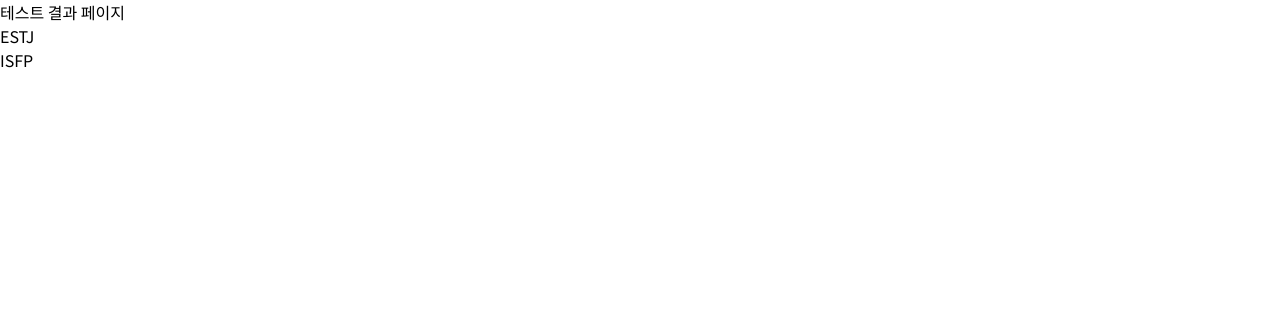
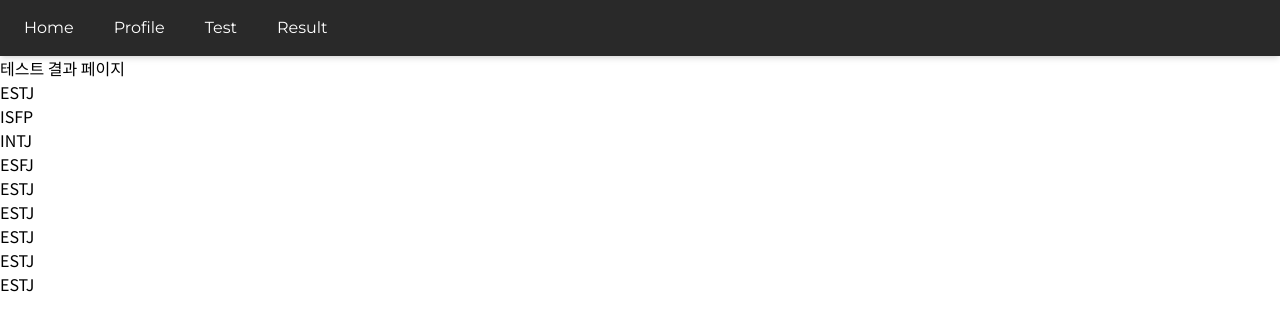
Before and after one commit to woodie2933/mbti-test-project, a React (Vite) app: page /result in a window 1280 px wide. Shown: the top 330 px of the page. Built offline with nearby package versions, Linux system fonts and the light colour scheme; data requests are answered from the project's data file; sample sign-in values are in the browser's storage; a web font is replaced by a local one.

Commit message:
fix: 테스트 결과 제출시 result 페이지로 이동하지 않는 오류 수정

```diff
--- a/db.json
+++ b/db.json
@@ -9,6 +9,41 @@
       "id": "d561",
       "mbti": "ISFP",
       "description": "ISFP: 예술적 영혼을 가진 자유로운 영혼! ISFP는 삶을 예술적으로 표현하고 싶어하는 사람들입니다. 이들은 항상 자신의 감정과 경험을 창의적인 방법으로 표현하며, '삶은 예술이다'라는 믿음을 가지고 있어요. 그러나 가끔은 너무 자유로워서 계획이 없을 때가 많아요. 하지만 그들은 언제나 자신만의 방식으로 세상을 아름답게 만듭니다."
+    },
+    {
+      "id": "ec8f",
+      "mbti": "INTJ",
+      "description": "INTJ: 조용한 전략가, 머리로 세상을 정복하다! INTJ는 조용히 세상을 바꾸는 사람들입니다. 이들은 항상 머릿속에서 복잡한 계획을 짜고 있으며, 모든 문제에 대한 해결책을 가지고 있어요. '세상을 더 나은 곳으로 만들 수 있어'라고 생각하며 하루하루를 보내죠. 하지만 가끔은 너무 혼자만의 세계에 빠져들어서 주변 사람들이 '저 사람은 지금 무슨 생각을 하고 있는 걸까?'라고 궁금해할 때가 있어요. 그래도 이들은 항상 한 발 앞서 나가는 인생의 전략가랍니다."
+    },
+    {
+      "id": "1570",
+      "mbti": "ESFJ",
+      "description": "ESFJ: 세상의 평화를 지키는 사회적 중재자! ESFJ는 사람들과의 관계를 중시하며, '모두가 행복할 수 있다면 나도 행복해'라는 마인드를 가지고 있어요. 이들은 다른 사람들을 도와주는 데에서 진정한 기쁨을 느끼며, 언제나 주위 사람들의 요구에 민감하게 반응해요. 그러나 가끔은 너무 자신을 희생하는 경우가 있어, '내 감정도 소중해'라고 말할 필요가 있을지도 몰라요."
+    },
+    {
+      "id": "4c97",
+      "mbti": "ESTJ",
+      "description": "ESTJ: 체계적인 지휘관! ESTJ는 모든 것을 계획하고 조직하는 능력이 탁월한 사람들입니다. 이들은 무엇이든 정확하게 처리하고 싶어하며, '제대로 된 절차가 있으면 모든 게 순조롭게 진행될 수 있어'라는 믿음을 가지고 있어요. 그러나 가끔은 너무 엄격해서 주변 사람들이 '조금만 느긋하게 지내면 안 될까?'라고 묻고 싶을 때가 있을지도 몰라요. 그래도 이들은 확실히 모든 일을 끝내고야 마는 성격이에요."
+    },
+    {
+      "id": "4020",
+      "mbti": "ESTJ",
+      "description": "ESTJ: 체계적인 지휘관! ESTJ는 모든 것을 계획하고 조직하는 능력이 탁월한 사람들입니다. 이들은 무엇이든 정확하게 처리하고 싶어하며, '제대로 된 절차가 있으면 모든 게 순조롭게 진행될 수 있어'라는 믿음을 가지고 있어요. 그러나 가끔은 너무 엄격해서 주변 사람들이 '조금만 느긋하게 지내면 안 될까?'라고 묻고 싶을 때가 있을지도 몰라요. 그래도 이들은 확실히 모든 일을 끝내고야 마는 성격이에요."
+    },
+    {
+      "id": "9008",
+      "mbti": "ESTJ",
+      "description": "ESTJ: 체계적인 지휘관! ESTJ는 모든 것을 계획하고 조직하는 능력이 탁월한 사람들입니다. 이들은 무엇이든 정확하게 처리하고 싶어하며, '제대로 된 절차가 있으면 모든 게 순조롭게 진행될 수 있어'라는 믿음을 가지고 있어요. 그러나 가끔은 너무 엄격해서 주변 사람들이 '조금만 느긋하게 지내면 안 될까?'라고 묻고 싶을 때가 있을지도 몰라요. 그래도 이들은 확실히 모든 일을 끝내고야 마는 성격이에요."
+    },
+    {
+      "id": "d1f1",
+      "mbti": "ESTJ",
+      "description": "ESTJ: 체계적인 지휘관! ESTJ는 모든 것을 계획하고 조직하는 능력이 탁월한 사람들입니다. 이들은 무엇이든 정확하게 처리하고 싶어하며, '제대로 된 절차가 있으면 모든 게 순조롭게 진행될 수 있어'라는 믿음을 가지고 있어요. 그러나 가끔은 너무 엄격해서 주변 사람들이 '조금만 느긋하게 지내면 안 될까?'라고 묻고 싶을 때가 있을지도 몰라요. 그래도 이들은 확실히 모든 일을 끝내고야 마는 성격이에요."
+    },
+    {
+      "id": "2046",
+      "mbti": "ESTJ",
+      "description": "ESTJ: 체계적인 지휘관! ESTJ는 모든 것을 계획하고 조직하는 능력이 탁월한 사람들입니다. 이들은 무엇이든 정확하게 처리하고 싶어하며, '제대로 된 절차가 있으면 모든 게 순조롭게 진행될 수 있어'라는 믿음을 가지고 있어요. 그러나 가끔은 너무 엄격해서 주변 사람들이 '조금만 느긋하게 지내면 안 될까?'라고 묻고 싶을 때가 있을지도 몰라요. 그래도 이들은 확실히 모든 일을 끝내고야 마는 성격이에요."
     }
   ]
 }
--- a/src/Router.jsx
+++ b/src/Router.jsx
@@ -16,8 +16,9 @@ const AppRouter = () => {
 
   return (
     <Router>
+      <Layout>
         <Routes>
-        <Route element={<Layout />}>
+          <Route>
             <Route
               path="/"
               element={
@@ -40,6 +41,7 @@ const AppRouter = () => {
             <Route path="/result" element={<TestResultPage />} />
           </Route>
         </Routes>
+      </Layout>
     </Router>
   );
 };
--- a/src/pages/Profile.jsx
+++ b/src/pages/Profile.jsx
@@ -5,7 +5,6 @@ import { toast } from "react-toastify";
 const Profile = ({ user, setUser }) => {
   const [nickname, setNickname] = useState(user?.nickname || "");
   const data = JSON.parse(localStorage.getItem("userData"));
-  console.log("8번째 줄", nickname);
 
   useEffect(() => {
     const fetchData = async () => {
@@ -50,18 +49,18 @@ const Profile = ({ user, setUser }) => {
           onSubmit={handleSubmit}
           className="w-96 h-40 bg-white text-[#343434] p-6 rounded-xl flex flex-col justify-center items-center"
         >
-          <div className="w-full">
+          <div className="w-full flex justify-center">
             <input
               type="text"
               value={nickname}
               onChange={handleNicknameChange}
               defaultValue={nickname}
-              className="w-full p-2 border-none rounded-md text-[#343434] focus:outline-none focus:ring-2 focus:ring-[#f56d6d]"
+              className="w-64 p-2 border-none rounded-md text-[#343434] text-xl font-semibold focus:outline-none focus:ring-2 focus:ring-[#f56d6d] text-center"
             />
           </div>
           <button
             type="submit"
-            className="mt-6 px-6 py-3 bg-[#f56d6d] text-white font-bold rounded-full shadow-md hover:bg-[#454545] transition duration-300"
+            className="mt-4 px-6 py-3 bg-[#f56d6d] text-white font-bold rounded-full shadow-md hover:bg-[#454545] transition duration-300"
           >
             프로필 업데이트
           </button>
--- a/src/pages/TestForm.jsx
+++ b/src/pages/TestForm.jsx
@@ -1,10 +1,13 @@
 import React, { useState } from "react";
 import { questions } from "../data/question";
+import { useNavigate } from "react-router-dom";
 
 const TestForm = ({ onSubmit }) => {
   const [answers, setAnswers] = useState(
     Array(questions.length).fill({ type: "", answer: "" })
   );
+
+  const navigate = useNavigate();
 
   const handleChange = (index, answer) => {
     const newAnswers = [...answers];
@@ -15,10 +18,14 @@ const TestForm = ({ onSubmit }) => {
   const handleSubmit = (e) => {
     e.preventDefault();
     onSubmit(answers);
+    navigate("/result");
   };
 
   return (
-    <form onSubmit={handleSubmit} className="space-y-6 p-6 bg-white rounded-lg">
+    <form
+      onSubmit={handleSubmit}
+      className="space-y-6 p-6 bg-white rounded-lg text-[#292929]"
+    >
       {questions.map((q, index) => (
         <div key={q.id} className="mb-6">
           <p className="font-semibold text-lg mb-3">{q.question}</p>
@@ -44,12 +51,14 @@ const TestForm = ({ onSubmit }) => {
           </div>
         </div>
       ))}
-      <button
-        type="submit"
-        className="w-full bg-primary-color text-white py-3 rounded-lg font-semibold hover:bg-primary-dark transition duration-300 hover:text-[#FF5A5F]"
-      >
-        제출하기
-      </button>
+      <div className="flex flex-col justify-center items-center">
+        <button
+          type="submit"
+          className="mt-4 px-6 py-3 bg-[#f56d6d] text-white font-bold rounded-full shadow-md hover:bg-[#454545] transition duration-300]"
+        >
+          제출하기
+        </button>
+      </div>
     </form>
   );
 };
--- a/src/pages/TestPage.jsx
+++ b/src/pages/TestPage.jsx
@@ -16,7 +16,7 @@ const TestPage = ({ user }) => {
     const testResultData = {
       mbti: mbtiResult,
       description: mbtiDescriptions[mbtiResult],
-      userId: user?.id, // user 정보가 있을 경우 포함 (필요 시)
+      userId: user?.id,
     };
 
     try {
@@ -24,13 +24,10 @@ const TestPage = ({ user }) => {
       const savedResult = await createTestResult(testResultData);
       // 저장된 결과를 setState
       setResult(savedResult);
+      navigate("/result");
     } catch (error) {
       console.log("페이지 오류:", error);
     }
-  };
-
-  const handleNavigateToResults = () => {
-    navigate("/result");
   };
 
   return (
@@ -38,14 +35,14 @@ const TestPage = ({ user }) => {
       <div className="bg-white rounded-lg p-8 max-w-lg w-full h-full overflow-y-auto">
         {!result ? (
           <>
-            <h1 className="text-3xl font-bold text-primary-color mb-6">
+            <h1 className="flex flex-col items-center justify-center text-3xl font-bold text-[#343434] mb-6">
               MBTI 테스트
             </h1>
             <TestForm onSubmit={handleTestSubmit} />
           </>
         ) : (
           <>
-            <h1 className="text-3xl font-bold text-primary-color mb-6">
+            <h1 className="text-3xl font-bold text-[#343434] mb-6">
               테스트 결과: {result}
             </h1>
             <p className="text-lg text-gray-700 mb-6">
@@ -54,7 +51,7 @@ const TestPage = ({ user }) => {
             </p>
             <button
               onClick={handleNavigateToResults}
-              className="w-full bg-primary-color text-white py-3 rounded-lg font-semibold hover:bg-primary-dark transition duration-300 hover:text-[#FF5A5F]"
+              className="w-full bg-[#343434] text-white py-3 rounded-lg font-semibold hover:bg-primary-dark transition duration-300 hover:text-[#FF5A5F]"
             >
               결과 페이지로 이동하기
             </button>
```
Lines whose indentation alone changed are shown as unchanged.
